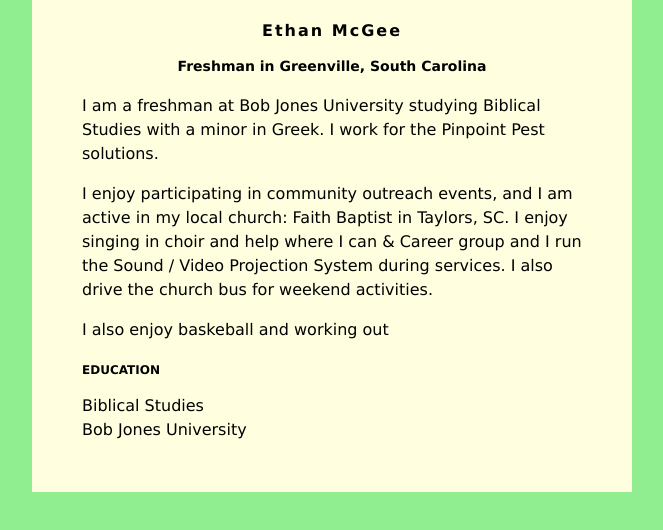
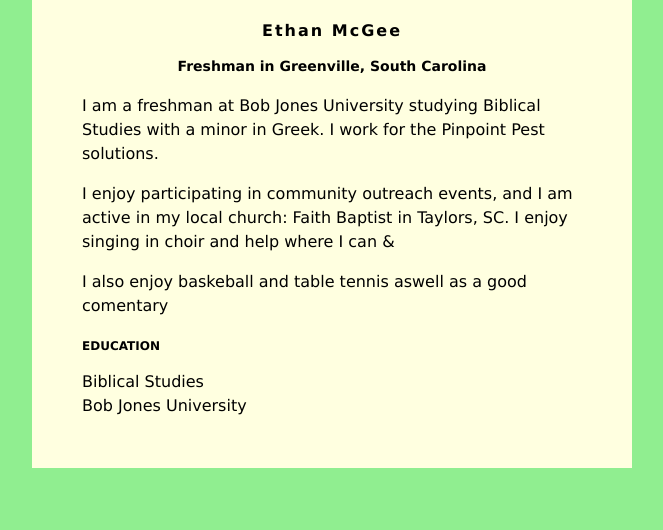
Before and after one commit to gingersnaps2/gingersnaps2.github.io, a plain HTML site: page index.html in a window 1280 px wide. Shown: the whole page, without its empty margins (308-971 px from the left). Drawn offline with Linux system fonts and the light colour scheme.

Commit message:
Update index.html

```diff
--- a/index.html
+++ b/index.html
@@ -35,10 +35,10 @@ h3 {
 
          <p>I am a freshman at Bob Jones University studying Biblical Studies with a minor in Greek. I work for the Pinpoint Pest solutions.</p>
          <p>
-            I enjoy participating in community outreach events, and I am active in my local church: Faith Baptist in Taylors, SC.  I enjoy singing in choir and help where I can &amp; Career group and I run the Sound / Video Projection System during services.  I also drive the church bus for weekend activities.
+            I enjoy participating in community outreach events, and I am active in my local church: Faith Baptist in Taylors, SC.  I enjoy singing in choir and help where I can &amp;
          </p>
          <p>
-            I also enjoy baskeball and working out
+            I also enjoy baskeball and table tennis aswell as a good comentary
          </p>
 
         <h3>EDUCATION</h3>
```
